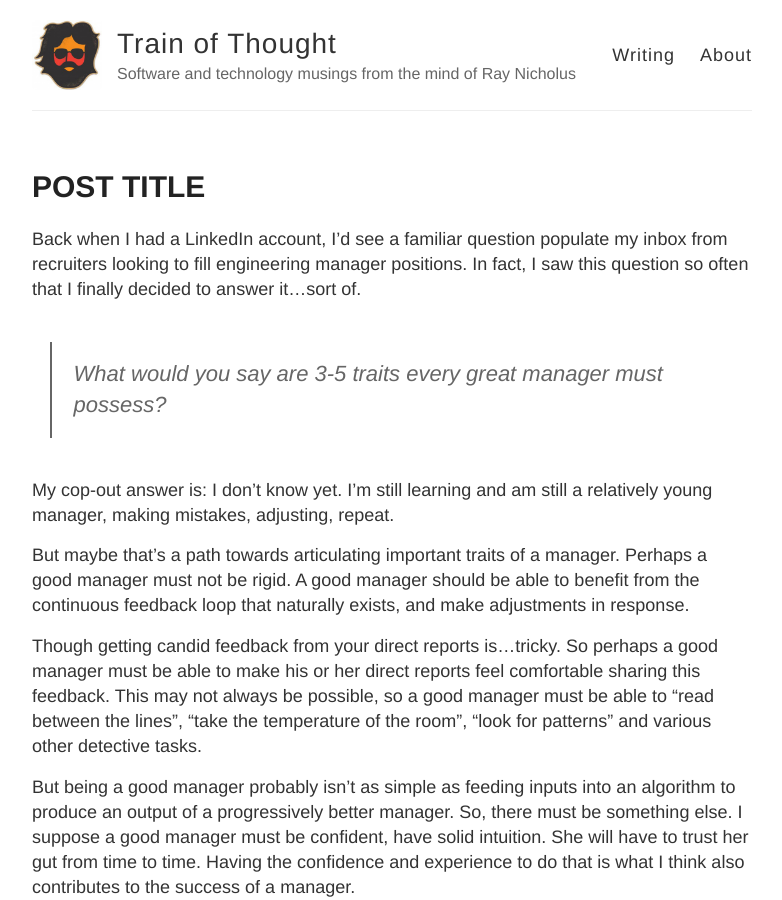
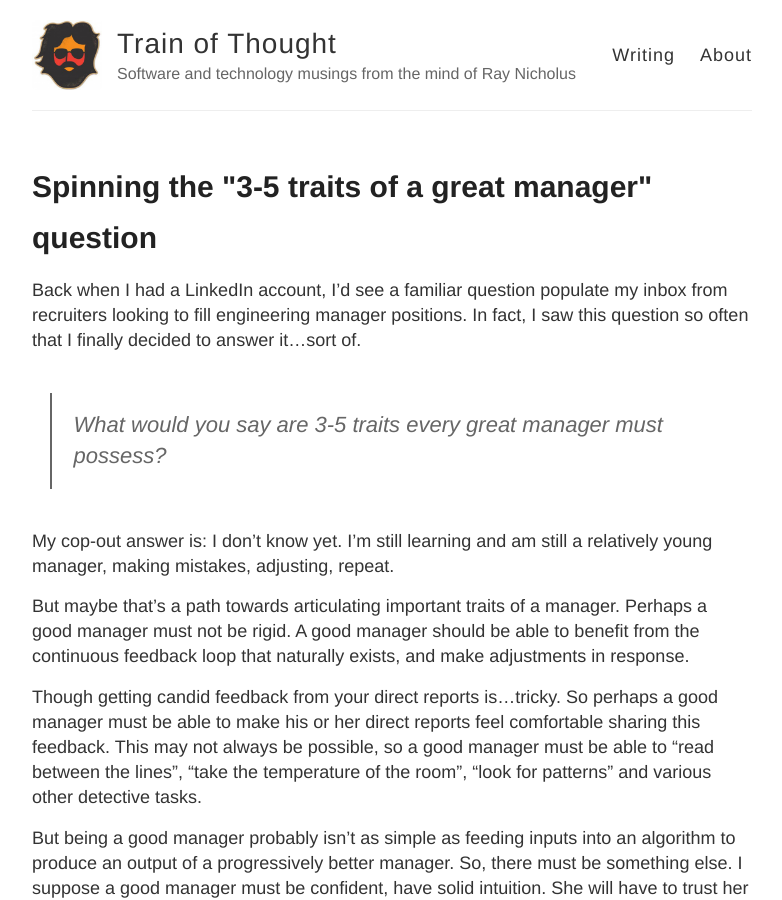
Before and after one commit to rnicholus/raynicholus.com, a Jekyll site: the page built from _posts/2021-07-11-great-managers.md, in a window 1280 px wide and 900 px high. Shown: the whole window, without its empty margins (248-1030 px from the left). Built offline with Jekyll 4.4.1, drawn with Linux system fonts in a browser that asks for light colours.

Commit message:
Update 2021-07-11-great-managers.md

```diff
--- a/_posts/2021-07-11-great-managers.md
+++ b/_posts/2021-07-11-great-managers.md
@@ -1,10 +1,9 @@
 ---
 layout: post
-title: "POST TITLE"
+title: "Spinning the \"3-5 traits of a great manager\" question"
 date: 2021-07-11 21:00:00 -0500
 categories: management
 ---
-
 
 Back when I had a LinkedIn account, I'd see a familiar question populate my inbox from recruiters looking to fill engineering manager positions. In fact, I saw this question so often that I finally decided to answer it...sort of.
 
```
